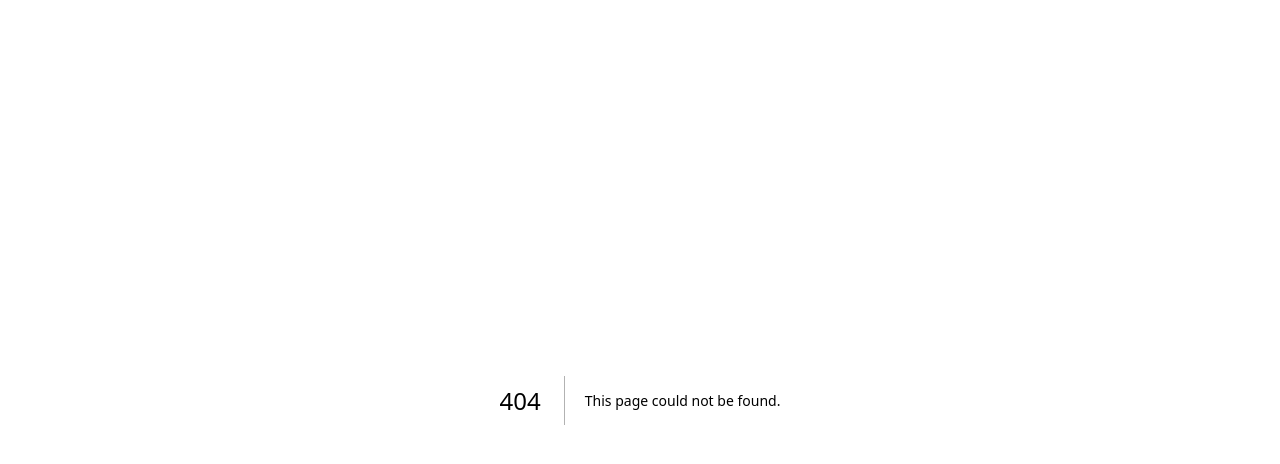
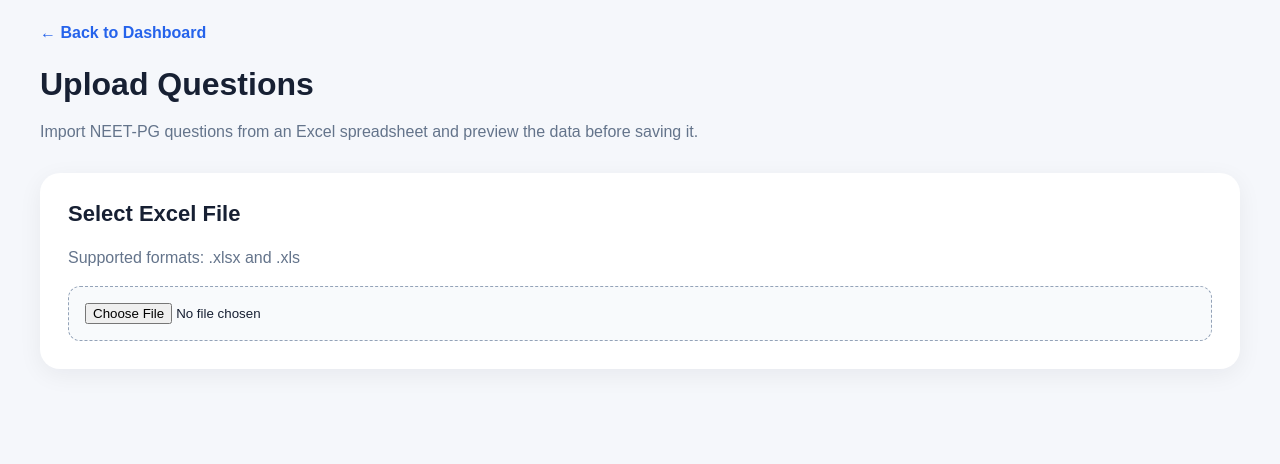
Before and after one commit to rerrlofficial/neetpg-mastery, a Next.js app in the folder apps/admin/: page /upload in a window 1280 px wide. Before the commit this address had no page. Shown: the top 464 px of the page. Built offline with nearby package versions, Linux system fonts and the light colour scheme.

Commit message:
Create page.tsx

```diff
--- /dev/null
+++ b/apps/admin/app/upload/page.tsx
@@ -0,0 +1,289 @@
+
+"use client";
+
+import { ChangeEvent, useState } from "react";
+import * as XLSX from "xlsx";
+
+type QuestionRow = Record<string, unknown>;
+
+export default function UploadQuestionsPage() {
+  const [fileName, setFileName] = useState("");
+  const [rows, setRows] = useState<QuestionRow[]>([]);
+  const [error, setError] = useState("");
+  const [isLoading, setIsLoading] = useState(false);
+
+  function handleFileChange(event: ChangeEvent<HTMLInputElement>) {
+    const file = event.target.files?.[0];
+
+    if (!file) {
+      return;
+    }
+
+    setFileName(file.name);
+    setRows([]);
+    setError("");
+    setIsLoading(true);
+
+    const reader = new FileReader();
+
+    reader.onload = (e) => {
+      try {
+        const data = e.target?.result;
+
+        if (!data) {
+          throw new Error("Unable to read the selected file.");
+        }
+
+        const workbook = XLSX.read(data, {
+          type: "array",
+        });
+
+        const firstSheetName = workbook.SheetNames[0];
+
+        if (!firstSheetName) {
+          throw new Error("The Excel file has no worksheets.");
+        }
+
+        const worksheet = workbook.Sheets[firstSheetName];
+
+        const jsonData = XLSX.utils.sheet_to_json<QuestionRow>(
+          worksheet,
+          {
+            defval: "",
+          }
+        );
+
+        setRows(jsonData);
+      } catch (err) {
+        setError(
+          err instanceof Error
+            ? err.message
+            : "Could not process the Excel file."
+        );
+      } finally {
+        setIsLoading(false);
+      }
+    };
+
+    reader.onerror = () => {
+      setError("An error occurred while reading the file.");
+      setIsLoading(false);
+    };
+
+    reader.readAsArrayBuffer(file);
+  }
+
+  return (
+    <main
+      style={{
+        minHeight: "100vh",
+        background: "#f5f7fb",
+        padding: "24px",
+        color: "#172033",
+        fontFamily: "Arial, sans-serif",
+      }}
+    >
+      <div
+        style={{
+          maxWidth: "1200px",
+          margin: "0 auto",
+        }}
+      >
+        <a
+          href="/"
+          style={{
+            color: "#2563eb",
+            textDecoration: "none",
+            fontWeight: 600,
+          }}
+        >
+          ← Back to Dashboard
+        </a>
+
+        <h1
+          style={{
+            fontSize: "32px",
+            margin: "24px 0 8px",
+          }}
+        >
+          Upload Questions
+        </h1>
+
+        <p
+          style={{
+            color: "#64748b",
+            lineHeight: 1.6,
+          }}
+        >
+          Import NEET-PG questions from an Excel spreadsheet and
+          preview the data before saving it.
+        </p>
+
+        <section
+          style={{
+            background: "#ffffff",
+            borderRadius: "20px",
+            padding: "28px",
+            marginTop: "28px",
+            boxShadow: "0 6px 24px rgba(15, 23, 42, 0.06)",
+          }}
+        >
+          <h2
+            style={{
+              marginTop: 0,
+              fontSize: "22px",
+            }}
+          >
+            Select Excel File
+          </h2>
+
+          <p
+            style={{
+              color: "#64748b",
+              lineHeight: 1.6,
+            }}
+          >
+            Supported formats: .xlsx and .xls
+          </p>
+
+          <input
+            type="file"
+            accept=".xlsx,.xls"
+            onChange={handleFileChange}
+            style={{
+              display: "block",
+              width: "100%",
+              padding: "16px",
+              border: "1px dashed #94a3b8",
+              borderRadius: "12px",
+              background: "#f8fafc",
+            }}
+          />
+
+          {fileName && (
+            <p
+              style={{
+                marginTop: "16px",
+                color: "#334155",
+              }}
+            >
+              Selected file: <strong>{fileName}</strong>
+            </p>
+          )}
+
+          {isLoading && (
+            <p
+              style={{
+                color: "#2563eb",
+                marginTop: "16px",
+              }}
+            >
+              Processing file...
+            </p>
+          )}
+
+          {error && (
+            <p
+              style={{
+                color: "#dc2626",
+                marginTop: "16px",
+              }}
+            >
+              {error}
+            </p>
+          )}
+        </section>
+
+        {rows.length > 0 && (
+          <section
+            style={{
+              background: "#ffffff",
+              borderRadius: "20px",
+              padding: "28px",
+              marginTop: "24px",
+              boxShadow: "0 6px 24px rgba(15, 23, 42, 0.06)",
+              overflowX: "auto",
+            }}
+          >
+            <h2
+              style={{
+                marginTop: 0,
+                fontSize: "22px",
+              }}
+            >
+              Question Preview
+            </h2>
+
+            <p
+              style={{
+                color: "#64748b",
+              }}
+            >
+              {rows.length} row(s) detected in the first worksheet.
+            </p>
+
+            <table
+              style={{
+                width: "100%",
+                borderCollapse: "collapse",
+                marginTop: "20px",
+                minWidth: "700px",
+              }}
+            >
+              <thead>
+                <tr>
+                  {Object.keys(rows[0]).map((column) => (
+                    <th
+                      key={column}
+                      style={{
+                        textAlign: "left",
+                        padding: "12px",
+                        borderBottom: "2px solid #e2e8f0",
+                        background: "#f8fafc",
+                        whiteSpace: "nowrap",
+                      }}
+                    >
+                      {column}
+                    </th>
+                  ))}
+                </tr>
+              </thead>
+
+              <tbody>
+                {rows.slice(0, 10).map((row, rowIndex) => (
+                  <tr key={rowIndex}>
+                    {Object.keys(rows[0]).map((column) => (
+                      <td
+                        key={`${rowIndex}-${column}`}
+                        style={{
+                          padding: "12px",
+                          borderBottom: "1px solid #e2e8f0",
+                          verticalAlign: "top",
+                          maxWidth: "320px",
+                          whiteSpace: "pre-wrap",
+                        }}
+                      >
+                        {String(row[column] ?? "")}
+                      </td>
+                    ))}
+                  </tr>
+                ))}
+              </tbody>
+            </table>
+
+            {rows.length > 10 && (
+              <p
+                style={{
+                  color: "#64748b",
+                  marginBottom: 0,
+                }}
+              >
+                Showing the first 10 rows as a preview.
+              </p>
+            )}
+          </section>
+        )}
+      </div>
+    </main>
+  );
+}
```
